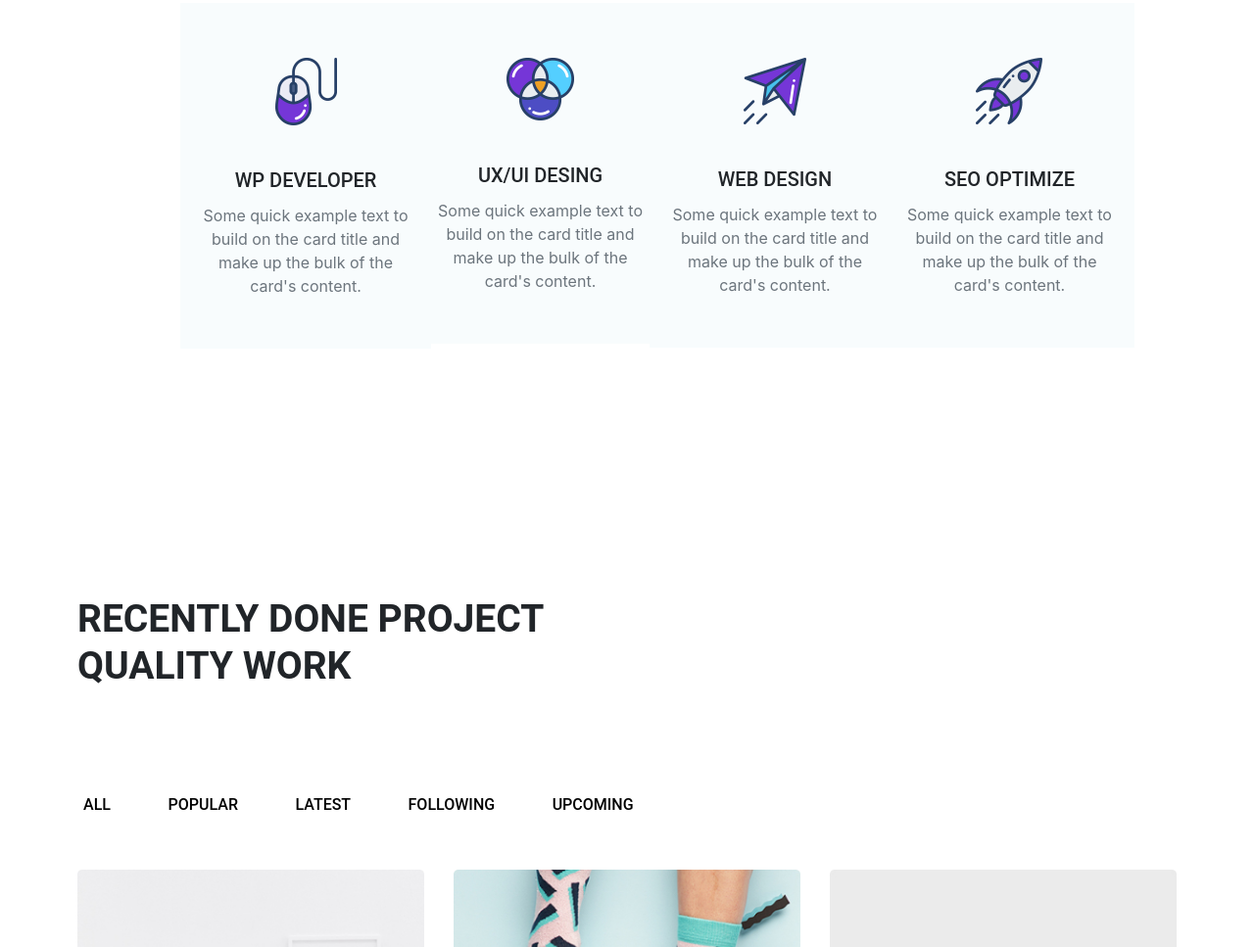
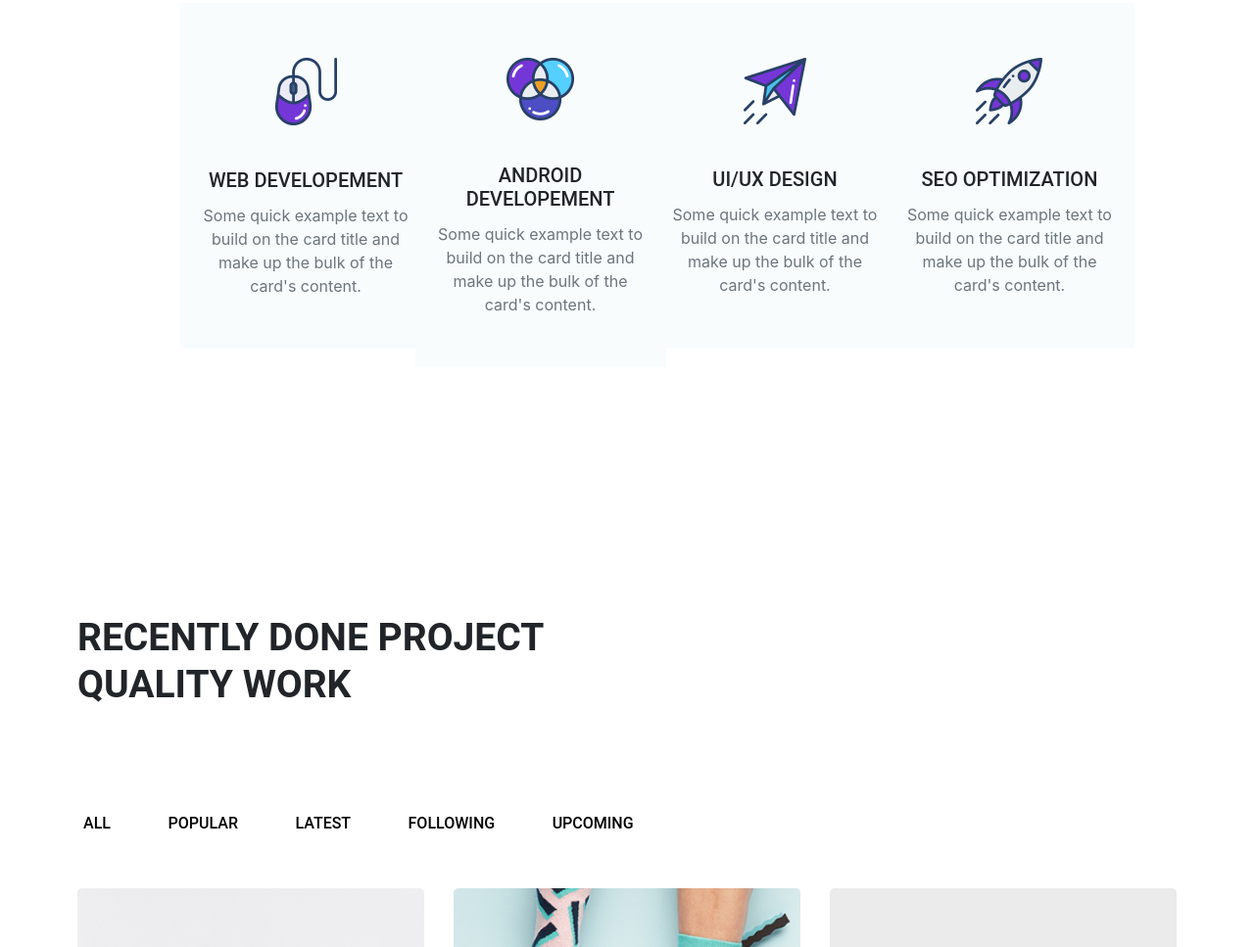
Before and after one commit to ashishmishra-bit/Ashish_Portfolio, a plain HTML site: page index.html in a window 1280 px wide. Shown: the part 2511-3478 px from the top of the page at 98% size. Drawn offline with Linux system fonts and the light colour scheme.

Commit message:
services

```diff
--- a/index.html
+++ b/index.html
@@ -242,7 +242,7 @@
                                     <img src="./img/services/s1.png" alt="Services-1">
                                 </div>
                                 <div class="card-body text-center">
-                                    <h5 class="card-title text-uppercase font-roboto">Wp developer</h5>
+                                    <h5 class="card-title text-uppercase font-roboto">Web Developement</h5>
                                     <p class="card-text text-secondary">
                                         Some quick example text to build on the card
                                         title and make up
@@ -257,7 +257,7 @@
                                     <img src="./img/services/s2.png" alt="Services-2">
                                 </div>
                                 <div class="card-body text-center">
-                                    <h5 class="card-title text-uppercase font-roboto">ux/ui desing</h5>
+                                    <h5 class="card-title text-uppercase font-roboto">Android Developement</h5>
                                     <p class="card-text text-secondary">
                                         Some quick example text to build on the card
                                         title and make up
@@ -272,7 +272,7 @@
                                     <img src="./img/services/s3.png" alt="Services-3">
                                 </div>
                                 <div class="card-body text-center">
-                                    <h5 class="card-title text-uppercase font-roboto">web design</h5>
+                                    <h5 class="card-title text-uppercase font-roboto">UI/UX design</h5>
                                     <p class="card-text text-secondary">
                                         Some quick example text to build on the card
                                         title and make up
@@ -287,7 +287,7 @@
                                     <img src="./img/services/s4.png" alt="Services-4">
                                 </div>
                                 <div class="card-body text-center">
-                                    <h5 class="card-title text-uppercase font-roboto">seo optimize</h5>
+                                    <h5 class="card-title text-uppercase font-roboto">SEO Optimization</h5>
                                     <p class="card-text text-secondary">
                                         Some quick example text to build on the card
                                         title and make up
```
